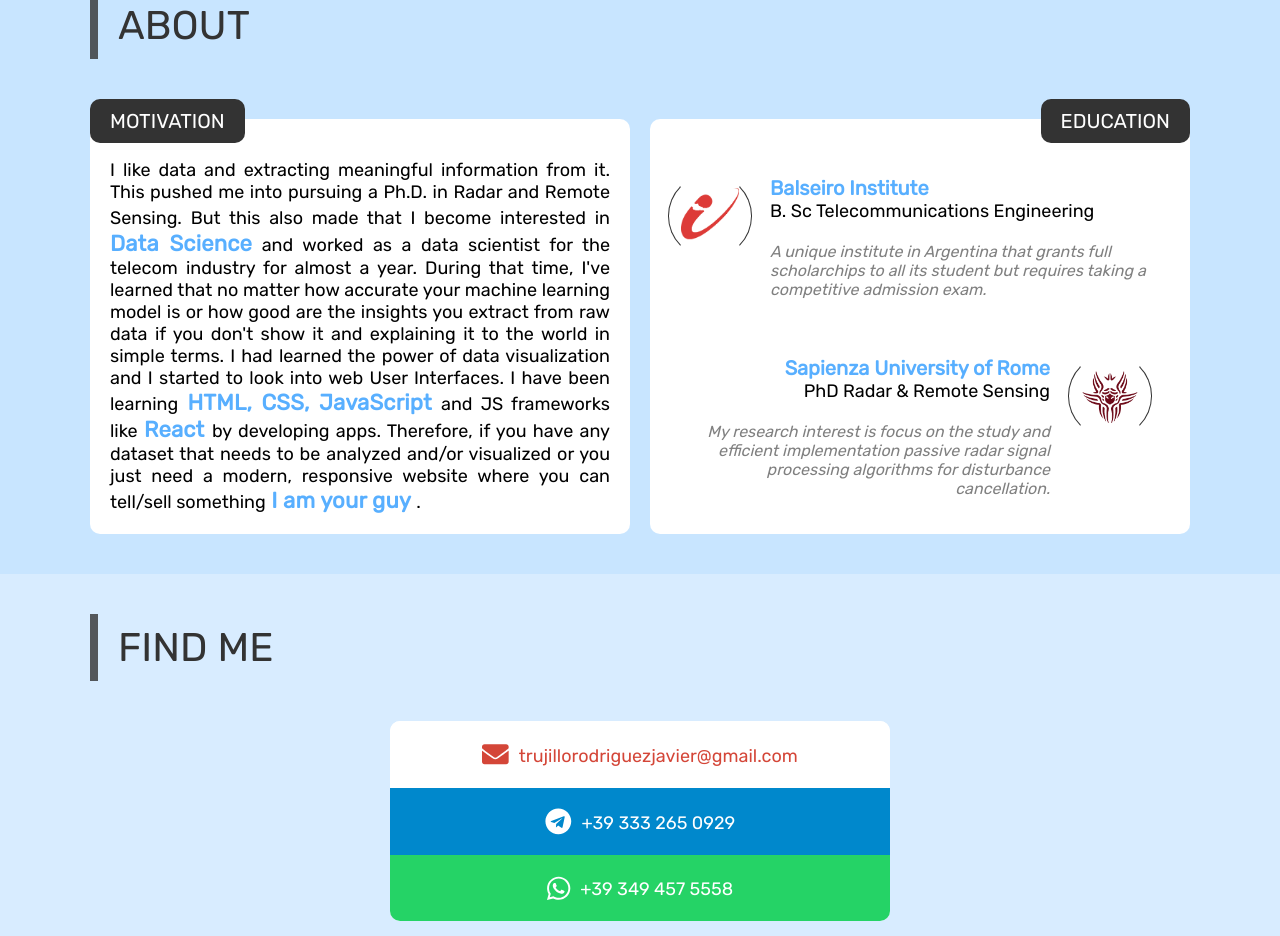
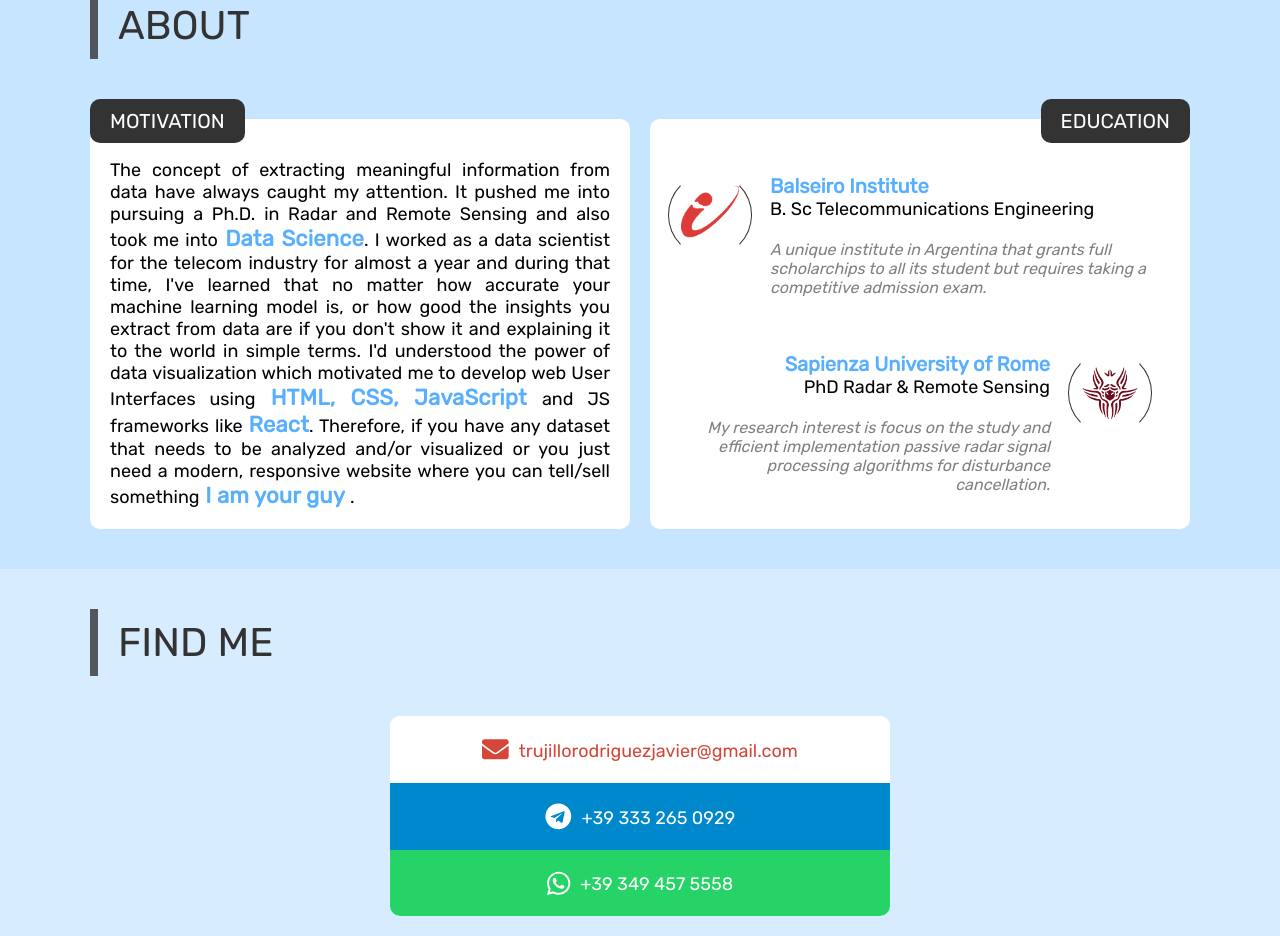
Before and after one commit to trujilloRJ/portfolio_website, a React (Create React App) app: page / in a window 1280 px wide. Shown: the part 1480-2416 px from the top of the page. Built offline with nearby package versions, Linux system fonts and the light colour scheme.

Commit message:
redaction

```diff
--- a/src/components/Bio/Bio.js
+++ b/src/components/Bio/Bio.js
@@ -27,24 +27,21 @@ export default function Bio() {
         <div className="grid g2">
           <CardText props={cardTextProps}>
             <div className={styles.bio__text}>
-              I like data and extracting meaningful information from it. This
-              pushed me into pursuing a Ph.D. in Radar and Remote Sensing. But
-              this also made that I become interested in
-              <span className="txt-focus"> Data Science</span> and worked as a
-              data scientist for the telecom industry for almost a year. During
-              that time, I've learned that no matter how accurate your machine
-              learning model is or how good are the insights you extract from
-              raw data if you don't show it and explaining it to the world in
-              simple terms. I had learned the power of data visualization and I
-              started to look into web User Interfaces. I have been learning
+              The concept of extracting meaningful information from data have
+              always caught my attention. It pushed me into pursuing a Ph.D. in
+              Radar and Remote Sensing and also took me into
+              <span className="txt-focus"> Data Science</span>. I worked as a
+              data scientist for the telecom industry for almost a year and
+              during that time, I've learned that no matter how accurate your
+              machine learning model is, or how good the insights you extract
+              from data are if you don't show it and explaining it to the world
+              in simple terms. I'd understood the power of data visualization
+              which motivated me to develop web User Interfaces using
               <span className="txt-focus"> HTML, CSS, JavaScript </span>
-              and JS frameworks like <span className="txt-focus">
-                {" "}
-                React{" "}
-              </span>{" "}
-              by developing apps. Therefore, if you have any dataset that needs
-              to be analyzed and/or visualized or you just need a modern,
-              responsive website where you can tell/sell something
+              and JS frameworks like <span className="txt-focus"> React</span>.
+              Therefore, if you have any dataset that needs to be analyzed
+              and/or visualized or you just need a modern, responsive website
+              where you can tell/sell something
               <span className="txt-focus"> I am your guy </span>.
             </div>
           </CardText>
```
